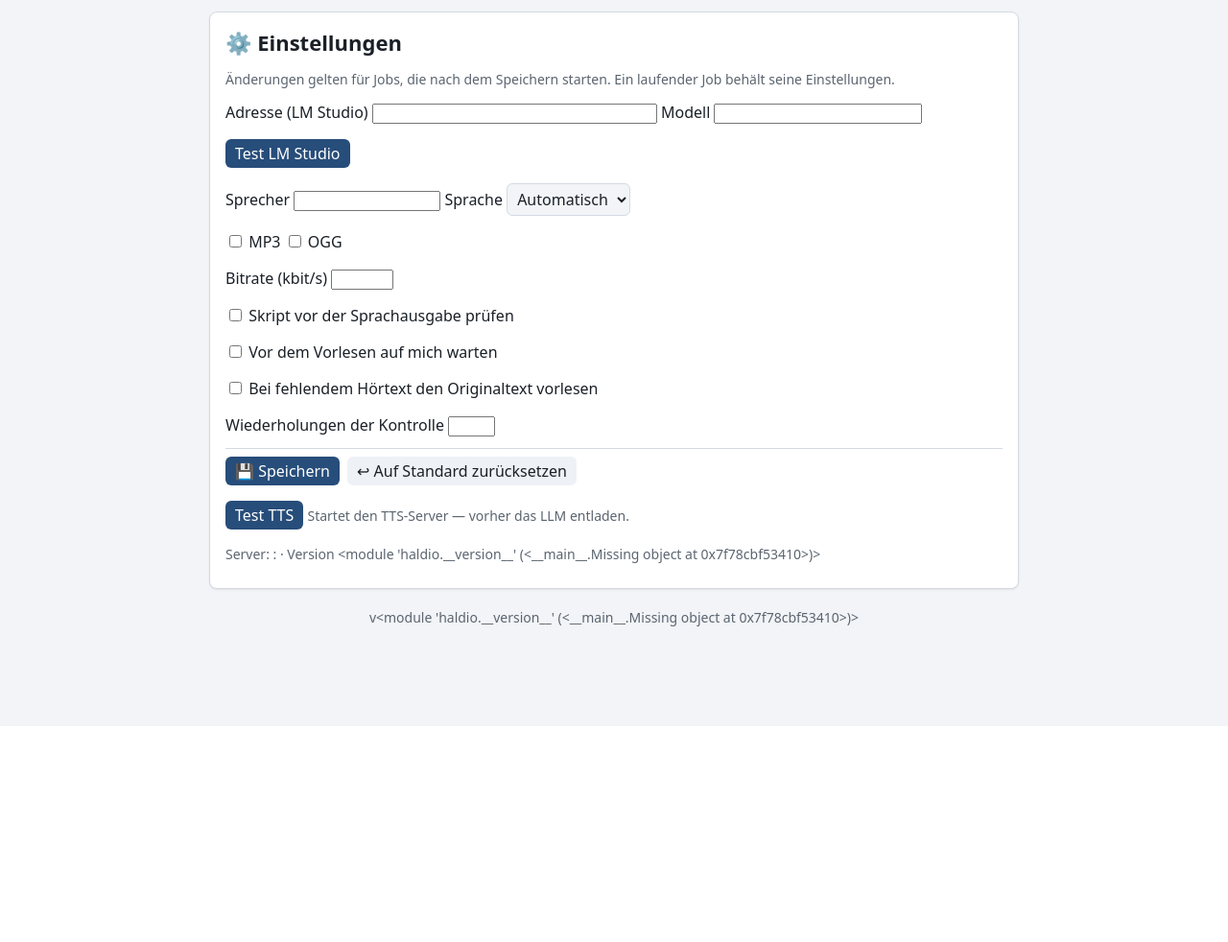
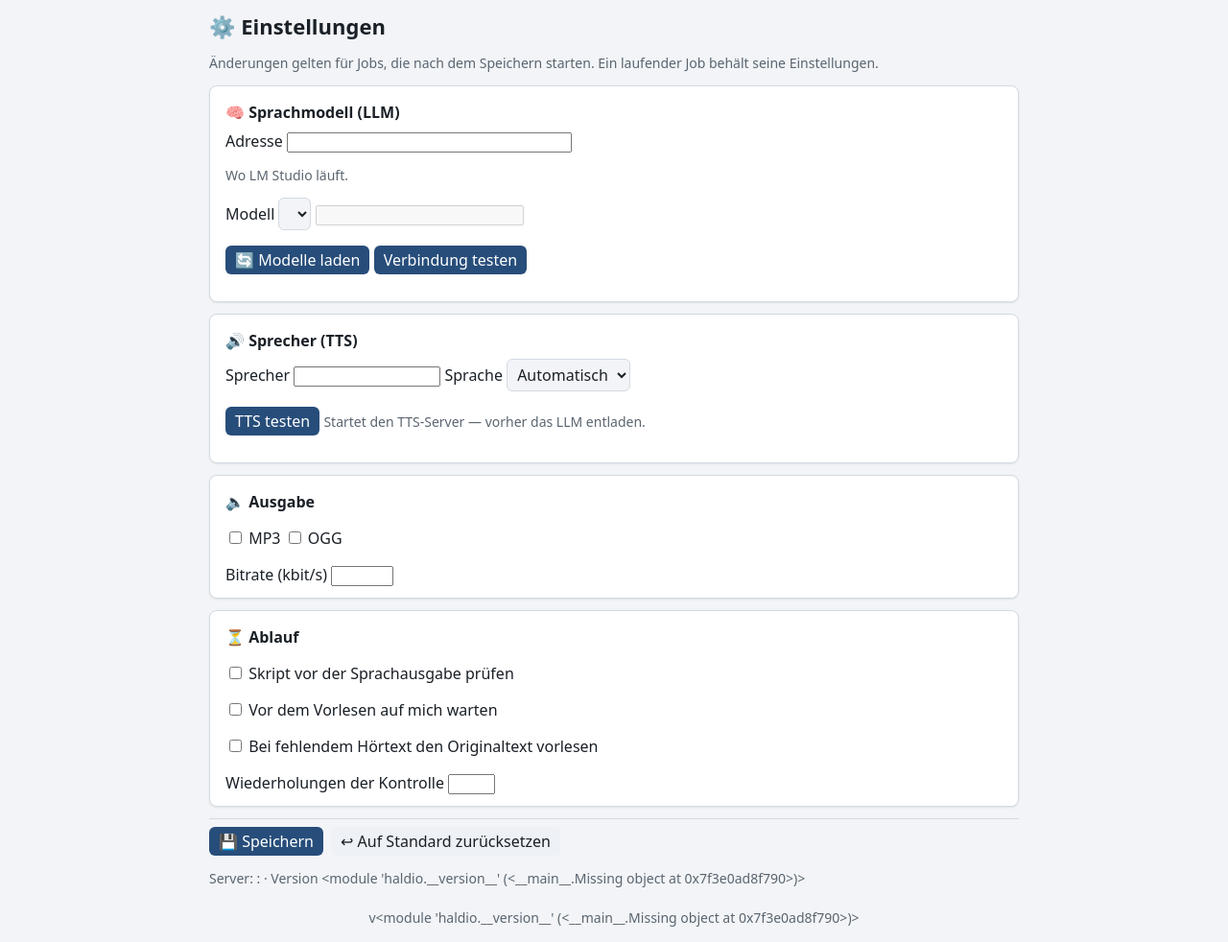
Before and after one commit to prinzalx/Haldio, a FastAPI app: page /settings in a window 1280 px wide. Shown: the part 43-1025 px from the top of the page at 96% size. Before the commit the page ends 800 px from the top, so only its background shows below. Run offline with FastAPI, Linux system fonts and the light colour scheme; lists and menus that the app fills with data are empty; parts of the project's set-up code (start-up, migrations or seed data) failed here and were passed over.

Commit message:
feat: LLM card with model dropdown and connection test (Correction 6 section 8b)
Modelle laden fills the Modell dropdown from LM Studio (loaded models marked via lms ps, free text field when unreachable); Verbindung testen reports reachability, model count and whether the chosen model exists.

```diff
--- a/src/haldio/web/app.py
+++ b/src/haldio/web/app.py
@@ -11,7 +11,13 @@ from pathlib import Path
 from typing import Any
 
 from fastapi import FastAPI, File, Form, HTTPException, Request, Response, UploadFile
-from fastapi.responses import FileResponse, HTMLResponse, PlainTextResponse, RedirectResponse
+from fastapi.responses import (
+    FileResponse,
+    HTMLResponse,
+    JSONResponse,
+    PlainTextResponse,
+    RedirectResponse,
+)
 from fastapi.staticfiles import StaticFiles
 from fastapi.templating import Jinja2Templates
 
@@ -20,7 +26,7 @@ from haldio.config import Config
 from haldio.jobs.index import Job, JobIndex
 from haldio.jobs.worker import Worker
 from haldio.llm import LlmClient
-from haldio.llm.client import llm_reachable
+from haldio.llm.client import llm_reachable, loaded_llm_models
 from haldio.pipeline.assemble import render_script_md
 from haldio.pipeline.edit import load_prompt_version, system_with_examples
 from haldio.pipeline.run import edit_chunk_with_retry
@@ -360,16 +366,42 @@ def create_app(
     def test_llm() -> HTMLResponse:
         from haldio.llm.client import LlmClient, LlmError
 
+        llm = effective_config(config).llm
         try:
-            client = LlmClient(effective_config(config).llm)
-            models = ", ".join(client.list_models()[:10])
+            client = LlmClient(llm)
+            models = client.list_models()
             client.close()
-            text = f"LM Studio ok: {models or 'keine Modelle'}"
         except LlmError as error:
-            text = f"Fehler: {error}"
+            return HTMLResponse(_result_span(f"Fehler: {error}"))
         except Exception as error:  # noqa: BLE001 - show any connection error in the UI
-            text = f"Fehler: {error}"
+            return HTMLResponse(_result_span(f"Fehler: {error}"))
+        count = f"{len(models)} Modell{'e' if len(models) != 1 else ''}"
+        if llm.model in models:
+            text = f"LM Studio ok: {count} · gewähltes Modell vorhanden"
+        else:
+            text = f"Achtung: LM Studio ok ({count}) · Modell {llm.model} fehlt"
         return HTMLResponse(_result_span(text))
+
+    @app.get("/settings/models")
+    def models_list() -> JSONResponse:
+        """The LM Studio model list for the dropdown, plus which are loaded."""
+        from haldio.llm.client import LlmClient
+
+        llm = effective_config(config).llm
+        try:
+            client = LlmClient(llm)
+            models = client.list_models()
+            client.close()
+        except Exception as error:  # noqa: BLE001 - shown as a hint
+            return JSONResponse({"ok": False, "error": str(error)})
+        return JSONResponse(
+            {
+                "ok": True,
+                "models": models,
+                "loaded": loaded_llm_models() or [],
+                "current": llm.model,
+            }
+        )
 
     @app.post("/settings/test-tts")
     def test_tts() -> HTMLResponse:
@@ -458,11 +490,11 @@ def _result_span(text: str) -> str:
     """Test-button result with a clear success/error/warn class."""
     cls = (
         "result-error"
-        if text.startswith("Fehler")
+        if text.startswith(("Fehler", "CSRF"))
         else "result-warn"
-        if text.startswith("Gestoppt")
+        if text.startswith(("Gestoppt", "Achtung"))
         else "result-ok"
-    )  # noqa: E501
+    )
     return f'<span class="{cls}">{html.escape(text)}</span>'
 
 
--- a/src/haldio/web/templates/settings.html
+++ b/src/haldio/web/templates/settings.html
@@ -1,25 +1,37 @@
 {% extends "base.html" %}
 {% block title %}Haldio — Einstellungen{% endblock %}
 {% block content %}
-<section class="card">
 <h1>⚙️ Einstellungen</h1>
 <p class="muted small">Änderungen gelten für Jobs, die nach dem Speichern starten.
   Ein laufender Job behält seine Einstellungen.</p>
 <form method="post" action="/settings">
-    <label for="f-url">Adresse (LM Studio)</label>
-    <input id="f-url" name="llm.base_url" value="{{ form['llm.base_url'] }}" size="34">
+
+<section class="card">
+  <h2>🧠 Sprachmodell (LLM)</h2>
+  <label for="f-url">Adresse</label>
+  <input id="f-url" name="llm.base_url" value="{{ form['llm.base_url'] }}" size="34" required>
   {% if errors.get('llm.base_url') %}<p class="error">{{ errors['llm.base_url'] }}</p>{% endif %}
+  <p class="muted small">Wo LM Studio läuft.</p>
 
   <label for="f-model">Modell</label>
-    <input id="f-model" name="llm.model" value="{{ form['llm.model'] }}" size="24">
+  <select id="f-model" name="llm.model">
+    <option value="{{ form['llm.model'] }}" selected>{{ form['llm.model'] }}</option>
+  </select>
+  <input id="f-model-free" name="llm.model" value="{{ form['llm.model'] }}" size="24" disabled>
   {% if errors.get('llm.model') %}<p class="error">{{ errors['llm.model'] }}</p>{% endif %}
+
   <p>
+    <button type="button" id="load-models">🔄 Modelle laden</button>
     <button type="button" hx-get="/settings/test-llm" hx-target="#llm-test"
-              hx-indicator="#llm-spin">Test LM Studio</button>
+            hx-indicator="#llm-spin">Verbindung testen</button>
     <span id="llm-spin" class="htmx-indicator">⏳</span>
     <span id="llm-test" class="test-result"></span>
   </p>
+  <p id="load-models-result" class="test-result"></p>
+</section>
 
+<section class="card">
+  <h2>🔊 Sprecher (TTS)</h2>
   <label for="f-speaker">Sprecher</label>
   <input id="f-speaker" name="tts.speaker" value="{{ form['tts.speaker'] }}" size="16">
   <label for="f-lang">Sprache</label>
@@ -28,7 +40,17 @@
     <option value="de" {% if form['tts.language'] == 'de' %}selected{% endif %}>Deutsch</option>
     <option value="en" {% if form['tts.language'] == 'en' %}selected{% endif %}>Englisch</option>
   </select>
+  <p>
+    <button type="button" hx-post="/settings/test-tts" hx-target="#tts-test"
+            hx-indicator="#tts-spin">TTS testen</button>
+    <span id="tts-spin" class="htmx-indicator">⏳</span>
+    <span id="tts-test" class="test-result"></span>
+    <span class="muted small">Startet den TTS-Server — vorher das LLM entladen.</span>
+  </p>
+</section>
 
+<section class="card">
+  <h2>🔈 Ausgabe</h2>
   <p>
     <label><input type="checkbox" name="audio.format.mp3"
       {% if form['audio.format.mp3'] %}checked{% endif %}> MP3</label>
@@ -39,7 +61,10 @@
   <label for="f-bitrate">Bitrate (kbit/s)</label>
   <input id="f-bitrate" name="audio.mp3_bitrate_kbps" value="{{ form['audio.mp3_bitrate_kbps'] }}" size="5">
   {% if errors.get('audio.mp3_bitrate_kbps') %}<p class="error">{{ errors['audio.mp3_bitrate_kbps'] }}</p>{% endif %}
+</section>
 
+<section class="card">
+  <h2>⏳ Ablauf</h2>
   <p><label><input type="checkbox" name="editor.review_before_tts"
     {% if form['editor.review_before_tts'] %}checked{% endif %}> Skript vor der Sprachausgabe prüfen</label></p>
   <p><label><input type="checkbox" name="tts.confirm_before_start"
@@ -49,19 +74,45 @@
   <label for="f-retries">Wiederholungen der Kontrolle</label>
   <input id="f-retries" name="editor.max_retries" value="{{ form['editor.max_retries'] }}" size="3">
   {% if errors.get('editor.max_retries') %}<p class="error">{{ errors['editor.max_retries'] }}</p>{% endif %}
+</section>
 
 <div class="actions card-actions">
   <button type="submit">💾 Speichern</button>
   <button class="secondary" type="submit" formaction="/settings/reset">↩ Auf Standard zurücksetzen</button>
 </div>
 </form>
-  <p>
-    <button type="button" hx-post="/settings/test-tts" hx-target="#tts-test"
-            hx-indicator="#tts-spin">Test TTS</button>
-    <span id="tts-spin" class="htmx-indicator">⏳</span>
-    <span id="tts-test" class="test-result"></span>
-    <span class="muted small">Startet den TTS-Server — vorher das LLM entladen.</span>
-  </p>
 <p class="muted small">Server: {{ config.server.host }}:{{ config.server.port }} · Version {{ version }}</p>
-</section>
+
+<script>
+(function () {
+  const sel = document.getElementById("f-model");
+  const free = document.getElementById("f-model-free");
+  const box = document.getElementById("load-models-result");
+  document.getElementById("load-models").addEventListener("click", async () => {
+    box.textContent = "⏳";
+    try {
+      const res = await fetch("/settings/models");
+      const data = await res.json();
+      if (!data.ok) throw new Error(data.error);
+      const loaded = new Set(data.loaded || []);
+      sel.innerHTML = "";
+      data.models.forEach((name) => {
+        const opt = document.createElement("option");
+        opt.value = name;
+        opt.textContent = loaded.has(name) ? name + " ✓" : name;
+        sel.appendChild(opt);
+      });
+      if (data.models.includes(data.current)) sel.value = data.current;
+      sel.disabled = false;
+      free.disabled = true;
+      box.textContent = "✓ " + data.models.length + " Modelle geladen";
+    } catch (err) {
+      free.value = sel.value;
+      sel.disabled = true;
+      free.disabled = false;
+      box.textContent = "⚠ LM Studio nicht erreichbar — Namen selbst eintippen.";
+    }
+  });
+})();
+</script>
 {% endblock %}
```
Also changed, not shown: docs/PROGRESS.md (+1 -1 lines), tests/test_web.py (+77 -1 lines). Lines whose indentation alone changed are shown as unchanged.
